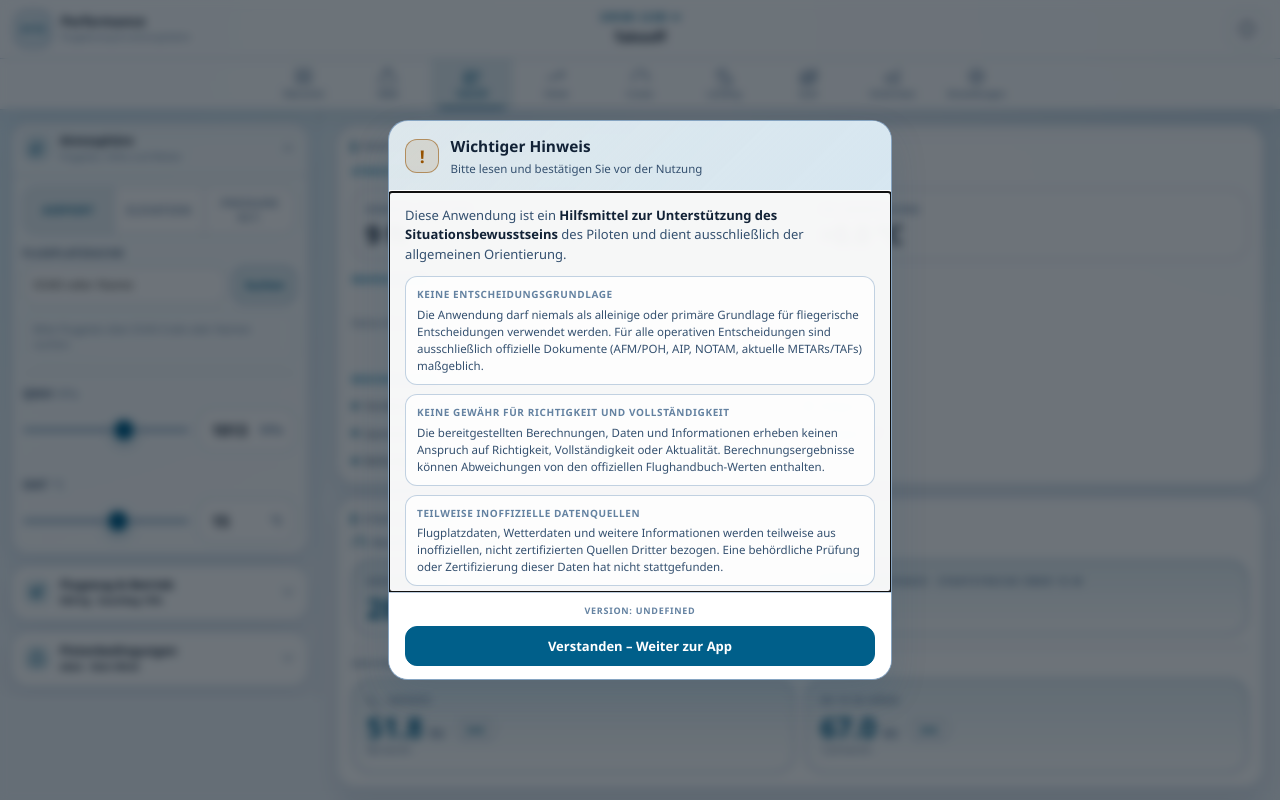
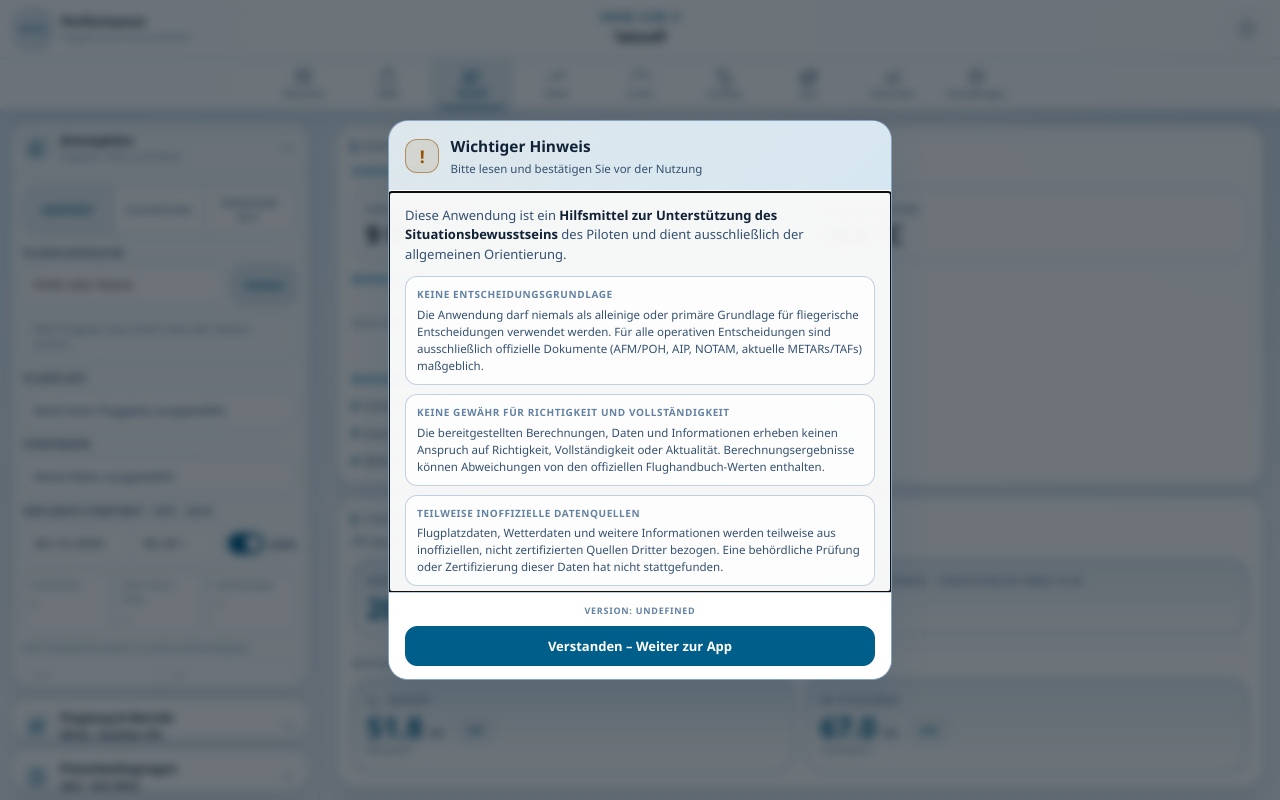
Before and after one commit to aguther/aircraft-performance, a React (Vite) app: page /takeoff.html in a window 1280 px wide. Shown: the top 800 px of the page. Built offline with nearby package versions, Linux system fonts and the light colour scheme.

Commit message:
feat: further improved take-off page

```diff
--- a/css/calculator.css
+++ b/css/calculator.css
@@ -781,6 +781,12 @@
   gap: 0.6rem;
 }
 
+.airport-empty-state {
+  display: flex;
+  flex-direction: column;
+  gap: 0.6rem;
+}
+
 .airport-manual-weather {
   margin-top: 0.75rem;
   padding-top: 0.75rem;
@@ -795,6 +801,10 @@
 }
 
 .airport-search button {
+  display: inline-flex;
+  align-items: center;
+  justify-content: center;
+  gap: 0.35rem;
   min-height: 38px;
   padding: 0.65rem 0.75rem;
   border: 1px solid var(--border-strong);
@@ -813,12 +823,21 @@
 }
 
 .airport-status {
+  display: flex;
+  align-items: center;
+  gap: 0.45rem;
   padding: 0.65rem 0.7rem;
   border: 1px dashed var(--border);
   border-radius: 10px;
   color: var(--text-dim);
   font-size: 10.5px;
   line-height: 1.45;
+}
+
+.airport-status.loading {
+  border-style: solid;
+  color: var(--cyan);
+  background: var(--cyan-bg);
 }
 
 .airport-status.error {
@@ -857,6 +876,12 @@
   text-transform: none;
 }
 
+.airport-field input:disabled,
+.airport-field select:disabled {
+  color: var(--text-dim);
+  opacity: 1;
+}
+
 .airport-time {
   display: flex;
   flex-direction: column;
@@ -970,11 +995,35 @@
 }
 
 .airport-weather-title {
+  display: flex;
+  align-items: center;
+  gap: 0.35rem;
   color: var(--cyan);
   font-size: 10px;
   font-weight: 800;
   letter-spacing: 0.05em;
   text-transform: uppercase;
+}
+
+.airport-loading-indicator {
+  display: inline-grid;
+  width: 1em;
+  height: 1em;
+  flex: 0 0 auto;
+  place-items: center;
+  color: currentColor;
+}
+
+.airport-loading-indicator svg {
+  width: 1em;
+  height: 1em;
+  animation: airport-loading-spin 900ms linear infinite;
+}
+
+@keyframes airport-loading-spin {
+  to {
+    transform: rotate(360deg);
+  }
 }
 
 .airport-preview-item {
--- a/src/app/FlightPlanContext.tsx
+++ b/src/app/FlightPlanContext.tsx
@@ -65,8 +65,8 @@ const defaultFlightPlan: FlightPlan = {
   imports: {
     departureImport: false,
     arrivalImport: false,
-    departureWeatherNow: false,
-    arrivalWeatherNow: false,
+    departureWeatherNow: true,
+    arrivalWeatherNow: true,
     takeoffMass: false,
     landingMass: false,
   },
--- a/src/components/AirportRunwayInput.tsx
+++ b/src/components/AirportRunwayInput.tsx
@@ -1,4 +1,5 @@
-import { useEffect, useState } from "react";
+import { useEffect, useMemo, useState } from "react";
+import { RefreshCw } from "lucide-react";
 import { useFlightPlan } from "../app/FlightPlanContext";
 import {
   calculateWindComponents,
@@ -44,6 +45,14 @@ function AirportPreviewValue({ label, value, unit, status }: Readonly<{ label: s
   );
 }
 
+function LoadingIndicator({ label }: Readonly<{ label: string }>) {
+  return (
+    <span className="airport-loading-indicator" aria-label={label}>
+      <RefreshCw aria-hidden="true" />
+    </span>
+  );
+}
+
 function runwayLabel(runway: RunwayDirection) {
   return `RWY ${runway.designator} · ${runway.lengthM} m · ${runway.surface}`;
 }
@@ -76,7 +85,9 @@ export function AirportRunwayInput({
   onEnabledChange,
   onWeatherNowChange,
   onApply,
+  onAirportChange,
   onRunwayChange,
+  onWeatherValuesChange,
 }: Readonly<{
   operation: AirportRunwayOperation;
   enabled: boolean;
@@ -84,7 +95,9 @@ export function AirportRunwayInput({
   onEnabledChange: (enabled: boolean) => void;
   onWeatherNowChange: (enabled: boolean) => void;
   onApply: (values: AirportRunwayValues) => void;
+  onAirportChange?: (airport?: Airport) => void;
   onRunwayChange?: (runway?: RunwayDirection) => void;
+  onWeatherValuesChange?: (values?: WeatherRunwayValues) => void;
 }>) {
   const { flightPlan, updateArrival, updateDeparture } = useFlightPlan();
   const savedSelection = operation === "departure" ? flightPlan.departure : flightPlan.arrival;
@@ -122,7 +135,10 @@ export function AirportRunwayInput({
   const windComponents = weather && runway
     ? calculateWindComponents(weather.windDirectionTrueDeg, weather.windSpeedKt, runway.trueHeadingDeg)
     : null;
-  const weatherValues = weather && runway ? weatherValuesForRunway(weather, runway) : null;
+  const weatherValues = useMemo(
+    () => weather && runway ? weatherValuesForRunway(weather, runway) : null,
+    [runway?.id, weather?.id],
+  );
   const weatherTitle = buildWeatherTitle(weather, weatherNow, weatherLoading);
   const headwindStatus = windStatus(windComponents ? windComponents.headwindKt >= 0 : null);
   const crosswindStatus = windStatus(windComponents ? Math.abs(windComponents.crosswindKt) < 10 : null);
@@ -145,8 +161,10 @@ export function AirportRunwayInput({
   }, [airport?.id, enabled, plannedAt, runway?.id]);
 
   useEffect(() => {
+    onAirportChange?.(airport ?? undefined);
     onRunwayChange?.(runway);
-  }, [onRunwayChange, runway]);
+    onWeatherValuesChange?.(weatherValues ?? undefined);
+  }, [airport, onAirportChange, onRunwayChange, onWeatherValuesChange, runway, weatherValues]);
 
   useEffect(() => {
     if (!enabled || !weatherValues) return;
@@ -236,10 +254,56 @@ export function AirportRunwayInput({
             onChange={(event) => setSearch(event.target.value.toLocaleUpperCase("de-DE"))}
           />
         </label>
-        <button type="submit" disabled={loading}>{loading ? "Lädt…" : "Suchen"}</button>
+        <button type="submit" disabled={loading}>
+          {loading ? <LoadingIndicator label="Flugplatzsuche läuft" /> : null}
+          <span>{loading ? "Lädt…" : "Suchen"}</span>
+        </button>
       </form>
       {error ? <div className="airport-status error">{error}</div> : null}
-      {!airport && !error && !loading ? <div className="airport-status">Bitte Flugplatz über ICAO-Code oder Namen suchen.</div> : null}
+      {loading ? (
+        <div className="airport-status loading">
+          <LoadingIndicator label="Flugplatzdaten werden geladen" />
+          <span>Flugplatzdaten werden geladen…</span>
+        </div>
+      ) : null}
+      {!airport && !error && !loading ? (
+        <div className="airport-empty-state">
+          <div className="airport-status">Bitte Flugplatz über ICAO-Code oder Namen suchen.</div>
+          <label className="airport-field">
+            <span>Flugplatz</span>
+            <input type="text" value="Noch kein Flugplatz ausgewählt" disabled readOnly />
+          </label>
+          <label className="airport-field">
+            <span>{operation === "departure" ? "Startbahn" : "Landebahn"}</span>
+            <input type="text" value="Keine Bahn ausgewählt" disabled readOnly />
+          </label>
+          <div className="airport-time">
+            <div className="airport-field-label">Geplante {operation === "departure" ? "Startzeit" : "Landezeit"} · UTC · 24 h</div>
+            <div className="airport-time-row">
+              <span className="airport-datetime-control">
+                <input type="date" lang="de-DE" value={plannedAt.slice(0, 10)} disabled={weatherNow} readOnly />
+                <input type="time" lang="de-DE" value={plannedAt.slice(11)} disabled={weatherNow} readOnly />
+              </span>
+              <label className="import-toggle airport-now-toggle">
+                <input type="checkbox" checked={weatherNow} onChange={(event) => onWeatherNowChange(event.target.checked)} />
+                <span>Jetzt</span>
+              </label>
+            </div>
+          </div>
+          <div className="airport-preview">
+            <AirportPreviewValue label="Elevation" value="–" />
+            <AirportPreviewValue label="RWY true / mag" value="–" />
+            <AirportPreviewValue label="Bahnlänge" value="–" />
+          </div>
+          <div className="airport-weather airport-weather--loading">
+            <div className="airport-weather-title">Wetterdaten nach Flugplatzauswahl</div>
+            <div className="airport-weather-basics">
+              <AirportPreviewValue label="QNH" value="–" />
+              <AirportPreviewValue label="OAT" value="–" />
+            </div>
+          </div>
+        </div>
+      ) : null}
       {airport ? (
         <>
           <label className="airport-field">
@@ -307,7 +371,10 @@ export function AirportRunwayInput({
               </div>
               {weatherError && !weather ? <div className="airport-status error">{weatherError}</div> : null}
               <div className={`airport-weather${!weather || weatherLoading ? " airport-weather--loading" : ""}`}>
-                <div className="airport-weather-title">{weatherTitle}</div>
+                <div className="airport-weather-title">
+                  {weatherLoading ? <LoadingIndicator label="Wetterdaten werden geladen" /> : null}
+                  <span>{weatherTitle}</span>
+                </div>
                 <div className="airport-weather-basics">
                   <AirportPreviewValue label="QNH" value={weather?.qnhHpa.toFixed(1) ?? "–"} unit={weather ? "hPa" : undefined} />
                   <AirportPreviewValue label="OAT" value={weather?.temperatureC.toFixed(1) ?? "–"} unit={weather ? "°C" : undefined} />
--- a/src/pages/TakeoffPage.tsx
+++ b/src/pages/TakeoffPage.tsx
@@ -19,6 +19,7 @@ import { FlightPlanMassImport } from "../components/FlightPlanMassImport";
 import { NumberField } from "../components/NumberField";
 import { SliderField } from "../components/SliderField";
 import { takeoffRunwayWarnings, type RunwayDirection } from "../flight-data";
+import type { Airport } from "../flight-data";
 
 type TakeoffResult = ReturnType<typeof calculateTakeoff>;
 type PressureAltitudeMode = "airport" | "qnh" | "direct";
@@ -41,6 +42,37 @@ function formatSlopeLabel(slopePercent: number) {
   if (slopePercent > 0) return `${slopePercent.toFixed(1)}% bergauf`;
   if (slopePercent < 0) return `${Math.abs(slopePercent).toFixed(1)}% bergab`;
   return "eben";
+}
+
+function formatAtmosphereSummary({
+  airport,
+  elevationFt,
+  mode,
+  oatC,
+  pressureAltitudeFt,
+  qnhHpa,
+  runway,
+  weatherValues,
+}: {
+  airport?: Airport;
+  elevationFt: number;
+  mode: PressureAltitudeMode;
+  oatC: number;
+  pressureAltitudeFt: number;
+  qnhHpa: number;
+  runway?: RunwayDirection;
+  weatherValues?: { qnhHpa?: number; oatC?: number };
+}) {
+  if (mode === "airport") {
+    const airportLabel = airport ? `${airport.icaoCode ? `${airport.icaoCode} · ` : ""}${airport.name}` : "Noch kein Flugplatz";
+    const runwayLabelText = runway ? ` · RWY ${runway.designator}` : "";
+    const displayElevationFt = airport?.elevationFt ?? elevationFt;
+    const displayQnhHpa = weatherValues?.qnhHpa ?? qnhHpa;
+    const displayOatC = weatherValues?.oatC ?? oatC;
+    return `${airportLabel}${runwayLabelText} · Elev ${displayElevationFt.toLocaleString("de-DE")} ft · QNH ${displayQnhHpa} hPa · OAT ${displayOatC} °C`;
+  }
+  if (mode === "qnh") return `Elevation ${elevationFt.toLocaleString("de-DE")} ft · QNH ${qnhHpa} hPa · PA ${pressureAltitudeFt.toLocaleString("de-DE")} ft · OAT ${oatC} °C`;
+  return `PA ${pressureAltitudeFt.toLocaleString("de-DE")} ft · OAT ${oatC} °C`;
 }
 
 function chartX(
@@ -343,7 +375,9 @@ export function TakeoffPage() {
   const [slopePercent, setSlopePercent] = useState(0);
   const [windKt, setWindKt] = useState(0);
   const [safetyMarginPercent, setSafetyMarginPercent] = useState(15);
+  const [selectedAirport, setSelectedAirport] = useState<Airport>();
   const [selectedRunway, setSelectedRunway] = useState<RunwayDirection>();
+  const [selectedWeatherValues, setSelectedWeatherValues] = useState<{ qnhHpa?: number; oatC?: number }>();
   const pressureAltitudeFt = pressureAltitudeMode !== "direct"
     ? pressureAltitudeFromQnh(elevationFt, qnhHpa)
     : directPressureAltitudeFt;
@@ -386,7 +420,16 @@ export function TakeoffPage() {
           icon={<CloudSun aria-hidden="true" />}
           title="Atmosphäre"
           description="Flugplatz, Höhe und Wetter"
-          summary={`${pressureAltitudeMode === "airport" ? "Airport" : pressureAltitudeMode === "qnh" ? "Elevation" : "Pressure Alt."} · PA ${pressureAltitudeFt.toLocaleString("de-DE")} ft · OAT ${oatC} °C`}
+          summary={formatAtmosphereSummary({
+            airport: selectedAirport,
+            elevationFt,
+            mode: pressureAltitudeMode,
+            oatC,
+            pressureAltitudeFt,
+            qnhHpa,
+            runway: selectedRunway,
+            weatherValues: selectedWeatherValues,
+          })}
         >
           <div className="mode-toggle" style={{ gridTemplateColumns: "1fr 1fr 1fr" }}>
             <button className={`mode-btn${pressureAltitudeMode === "airport" ? " active" : ""}`} type="button" onClick={() => setPressureAltitudeMode("airport")}>Airport</button>
@@ -401,7 +444,9 @@ export function TakeoffPage() {
                 weatherNow={flightPlan.imports.departureWeatherNow}
                 onEnabledChange={(value) => updateImports({ departureImport: value })}
                 onWeatherNowChange={(enabled) => updateImports({ departureWeatherNow: enabled })}
+                onAirportChange={setSelectedAirport}
                 onRunwayChange={setSelectedRunway}
+                onWeatherValuesChange={setSelectedWeatherValues}
                 onApply={(values) => {
                   if (values.elevationFt != null) setElevationFt(values.elevationFt);
                   if (values.qnhHpa != null) setQnhHpa(values.qnhHpa);
```
Also changed, not shown: 2 other files (tests, documents, lock files or other folders).
